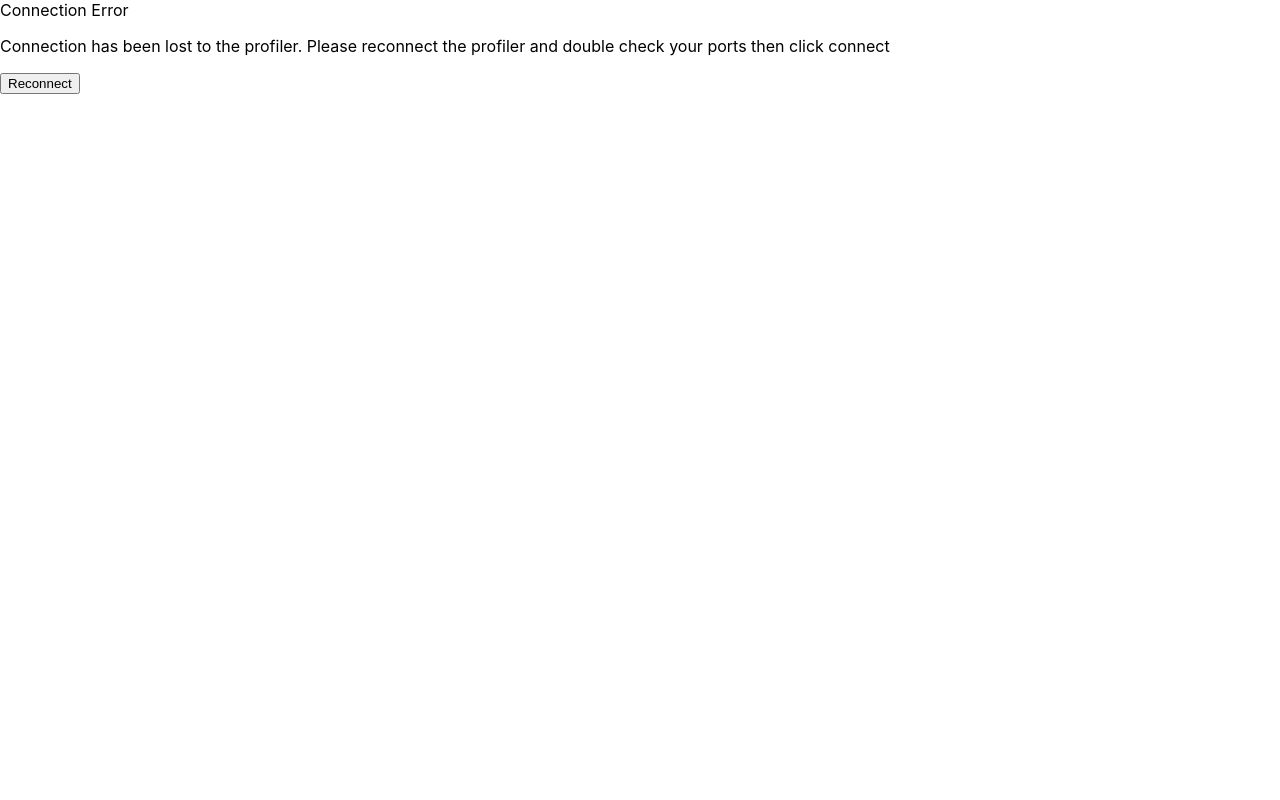
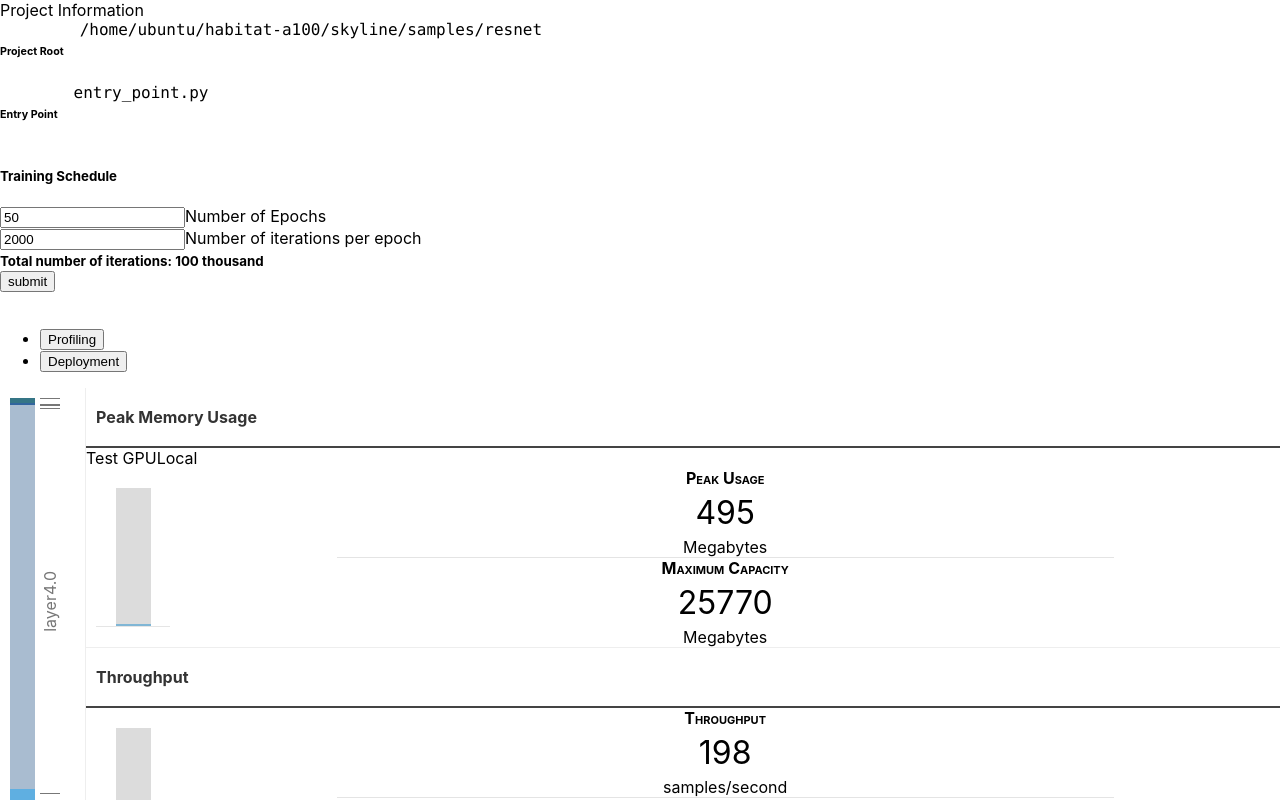
Before and after one commit to CentML/DeepView.Explore, a React (Create React App) app in the folder skyline-vscode/react-ui/: page / in a window 1280 px wide. Shown: the top 800 px of the page. Built offline with nearby package versions, Linux system fonts and the light colour scheme.

Commit message:
migrated Elastic.js from class to hook

```diff
--- a/skyline-vscode/react-ui/src/App.js
+++ b/skyline-vscode/react-ui/src/App.js
@@ -92,7 +92,7 @@ function restartProfiling() {
     });
 }
 
-const SENDMOCK = false;
+const SENDMOCK = true;
 
 function App() {
     const [sliderMemory, setSliderMemory] = useState([50, 69, 420]);
@@ -153,7 +153,7 @@ function App() {
 
     useEffect(function () {
         window.addEventListener('message', event => {
-            console.log("Message:", JSON.stringify(event.data));
+            // console.log("Message:", JSON.stringify(event.data));
             if (event.data['message_type'] === "connection") {
                 setConnectionStatus(event.data['status']);
             } else if (event.data['message_type'] === "analysis") {
--- a/skyline-vscode/react-ui/src/Elastic.js
+++ b/skyline-vscode/react-ui/src/Elastic.js
@@ -1,6 +1,4 @@
-'use babel';
-
-import React from 'react';
+import React,{useState} from 'react';
 
 const DRAG_MAX_PCT = 0.2;
 const GAIN = 0.8;
@@ -12,115 +10,102 @@ function easing(x) {
   return 1 - cubed;
 }
 
-class Elastic extends React.Component {
-  constructor(props) {
-    super(props);
+const Elastic = ({className='',
+                  disabled=false,
+                  handleShrink = () => {},
+                  handleGrow = () => {},
+                  handleSnapBack = () => {},
+                  updateMarginTop = () => {},
+                  heightPct,
+                  tooltipHTML,
+                  children}) => {
 
-    this.state = {
-      paddingTop: 0,
-      paddingBottom: 0,
-      height: -100,
-    };
-    this._dragging = false;
-    this._clickedUpper = false;
-    this._clickClientY = 0;
+  const [height, setHeight] = useState(-100);
+  const [paddingTop, setPaddingTop] = useState(0);
+  const [paddingBottom, setPaddingBottom] = useState(0);
 
-    this._handleMouseDown = this._handleMouseDown.bind(this);
-    this._handleMouseUp = this._handleMouseUp.bind(this);
-    this._handleMouseMove = this._handleMouseMove.bind(this);
-    this._handleMouseLeave = this._handleMouseLeave.bind(this);
-  }
+  const [dragging,setDragging] = useState(false);
+  const [clickedUpper, setClickedUpper] = useState(false);
+  const [clickClientY, setClickClientY] = useState(0);
+  const [targetHeight, setTargetHeight] = useState(1);
 
-  _handleMouseDown(event) {
-    if (this.props.disabled) {
+  const handleMouseDown = (event) => {
+    if (disabled) {
       return;
     }
 
-    this._dragging = true;
+    setDragging(true);
     const boundingRect = event.currentTarget.getBoundingClientRect();
     const middle = boundingRect.height / 2;
     const clickPositionY = event.clientY - boundingRect.top;
-    this._clickedUpper = clickPositionY < middle;
-    this._clickClientY = event.clientY;
-    this._targetHeight = boundingRect.height;
-    this.setState({height: this._targetHeight});
+    setClickedUpper(clickPositionY < middle);
+    setClickClientY(event.clientY);
+    setTargetHeight(boundingRect.height)
+    setHeight(boundingRect.height);
   }
 
-  _handleMouseUp(event) {
-    this._clearDragging();
+  const handleMouseUp = () => {
+    clearDragging();
   }
 
-  _handleMouseLeave(event) {
-    this._clearDragging();
+  const handleMouseLeave = () => {
+    clearDragging();
   }
 
-  _clearDragging() {
-    if (!this._dragging) {
+  const clearDragging = () => {
+    if (!dragging) {
       return;
     }
-    this._dragging = false;
-    this.setState({
-      paddingTop: 0,
-      paddingBottom: 0,
-      height: 0,
-    });
-    this.props.updateMarginTop(0);
-    this.props.handleSnapBack();
+    setDragging(false)
+    setPaddingTop(0);
+    setPaddingBottom(0);
+    setHeight(0);
+    updateMarginTop(0);
+    handleSnapBack();
   }
 
-  _handleMouseMove(event) {
-    if (!this._dragging || this.props.disabled) {
+  const handleMouseMove = (event) => {
+    if (!dragging || disabled) {
       return;
     }
     // Positive means cursor moved down, negative means cursor moved up
-    const deltaY = (event.clientY - this._clickClientY) * GAIN;
-    const deltaYPct = Math.abs(deltaY / this._targetHeight);
+    const deltaY = (event.clientY - clickClientY) * GAIN;
+    const deltaYPct = Math.abs(deltaY / targetHeight);
 
     // Don't allow the element to shrink/grow beyond a certain threshold
     if (deltaYPct > DRAG_MAX_PCT) {
       return;
     }
 
-    const easedAmount = easing(deltaYPct / DRAG_MAX_PCT) * this._targetHeight * DRAG_MAX_PCT;
+    const easedAmount = easing(deltaYPct / DRAG_MAX_PCT) * targetHeight * DRAG_MAX_PCT;
 
     if (deltaY > 0) {
       // Cursor moved down
-      if (this._clickedUpper) {
+      if (clickedUpper) {
         // Shrink from the top
-        this.setState({
-          paddingTop: easedAmount,
-        });
-        this.props.handleShrink();
+        setPaddingTop(easedAmount)
+        handleShrink();
       } else {
         // Grow from the bottom
-        this.setState({
-          height: this._targetHeight + easedAmount,
-        });
-        this.props.handleGrow();
+        setHeight(targetHeight + easedAmount)
+        handleGrow();
       }
 
     } else {
       // Cursor moved up
-      if (this._clickedUpper) {
+      if (clickedUpper) {
         // Grow from the top
-        this.setState({
-          height: this._targetHeight + easedAmount,
-        });
-        this.props.updateMarginTop(easedAmount);
-        this.props.handleGrow();
+        setHeight(targetHeight + easedAmount)
+        updateMarginTop(easedAmount);
+        handleGrow();
       } else {
         // Shrink from the bottom
-        this.setState({
-          paddingBottom: easedAmount,
-        });
-        this.props.handleShrink();
+        setPaddingBottom(easedAmount);
+        handleShrink();
       }
     }
   }
 
-  render() {
-    const {heightPct, className, tooltipHTML} = this.props;
-    const {height, paddingTop, paddingBottom} = this.state;
   // Use the initial height unless the user has dragged the element
   const containerStyle = {
     height: height <= 0 ? `${heightPct}%` : `${height}px`,
@@ -131,30 +116,22 @@ class Elastic extends React.Component {
   };
 
   return (
+    <>
     <div
         className={`innpv-elastic ${className}`}
-        onMouseDown={this._handleMouseDown}
-        onMouseUp={this._handleMouseUp}
-        onMouseMove={this._handleMouseMove}
-        onMouseLeave={this._handleMouseLeave}
+        onMouseDown={handleMouseDown}
+        onMouseUp={handleMouseUp}
+        onMouseMove={handleMouseMove}
+        onMouseLeave={handleMouseLeave}
         style={containerStyle}
         data-tip={tooltipHTML}
       >
         <div className="innpv-elastic-inner" style={innerStyle}>
-          {this.props.children}
+          {children}
         </div>
       </div>
-    );
-  }
+    </>
+  )
 }
 
-Elastic.defaultProps = {
-  className: '',
-  disabled: false,
-  handleShrink: () => {},
-  handleGrow: () => {},
-  handleSnapBack: () => {},
-  updateMarginTop: () => {},
-};
-
 export default Elastic;
--- a/skyline-vscode/react-ui/src/MemoryPerfBar.js
+++ b/skyline-vscode/react-ui/src/MemoryPerfBar.js
@@ -24,6 +24,7 @@ class MemoryPerfBar extends React.Component {
   // }
 
   _onDoubleClick() {
+    if(this.props.elem.file_refs && this.props.elem.file_refs.length > 0 && App.vscodeApi){
       let file_context = this.props.elem.file_refs[0];
 
       App.vscodeApi.postMessage({
@@ -31,6 +32,7 @@ class MemoryPerfBar extends React.Component {
         file: file_context.path,
         lineno: file_context.line_no
       });
+    }
   }
 
   render() {
--- a/skyline-vscode/react-ui/src/PerfBar.js
+++ b/skyline-vscode/react-ui/src/PerfBar.js
@@ -5,7 +5,7 @@ import React from 'react';
 import Elastic from './Elastic';
 import PerfHintState from './PerfHintState';
 
-import ReactTooltip from 'react-tooltip';
+// import ReactTooltip from 'react-tooltip';
 
 const DOUBLE_CLICK_DELAY_MS = 500;
 
@@ -31,51 +31,51 @@ class PerfBar extends React.Component {
     this._handleClick = this._handleClick.bind(this);
   }
 
-  componentDidMount() {
-    // this._registerTooltip();
-  }
+  // componentDidMount() {
+  //   // this._registerTooltip();
+  // }
 
-  componentDidUpdate(prevProps) {
-    // this._reconcileTooltip(prevProps);
-  }
+  // componentDidUpdate(prevProps) {
+  //   // this._reconcileTooltip(prevProps);
+  // }
 
-  componentWillUnmount() {
-    // this._clearTooltip();
-  }
+  // componentWillUnmount() {
+  //   // this._clearTooltip();
+  // }
 
-  _reconcileTooltip(prevProps) {
-    const {tooltipHTML} = this.props;
-    const prevTooltipHTML = prevProps.tooltipHTML;
-    if (tooltipHTML === prevTooltipHTML) {
-      return;
-    }
-    this._clearTooltip();
-    // this._registerTooltip();
-  }
-
-  // _registerTooltip() {
+  // _reconcileTooltip(prevProps) {
   //   const {tooltipHTML} = this.props;
-  //   if (tooltipHTML == null) {
+  //   const prevTooltipHTML = prevProps.tooltipHTML;
+  //   if (tooltipHTML === prevTooltipHTML) {
   //     return;
   //   }
-
-  //   this._tooltip = atom.tooltips.add(
-  //     this._barRef.current,
-  //     {
-  //       title: tooltipHTML,
-  //       placement: 'right',
-  //       html: true,
-  //     },
-  //   )
+  //   this._clearTooltip();
+  //   // this._registerTooltip();
   // }
 
-  _clearTooltip() {
-    if (this._tooltip == null) {
-      return;
-    }
-    this._tooltip.dispose();
-    this._tooltip = null;
-  }
+  // // _registerTooltip() {
+  // //   const {tooltipHTML} = this.props;
+  // //   if (tooltipHTML == null) {
+  // //     return;
+  // //   }
+
+  // //   this._tooltip = atom.tooltips.add(
+  // //     this._barRef.current,
+  // //     {
+  // //       title: tooltipHTML,
+  // //       placement: 'right',
+  // //       html: true,
+  // //     },
+  // //   )
+  // // }
+
+  // _clearTooltip() {
+  //   if (this._tooltip == null) {
+  //     return;
+  //   }
+  //   this._tooltip.dispose();
+  //   this._tooltip = null;
+  // }
 
   _handleHoverEnter() {
     this.props.onActiveChange(true);
```
Lines whose indentation alone changed are shown as unchanged.
